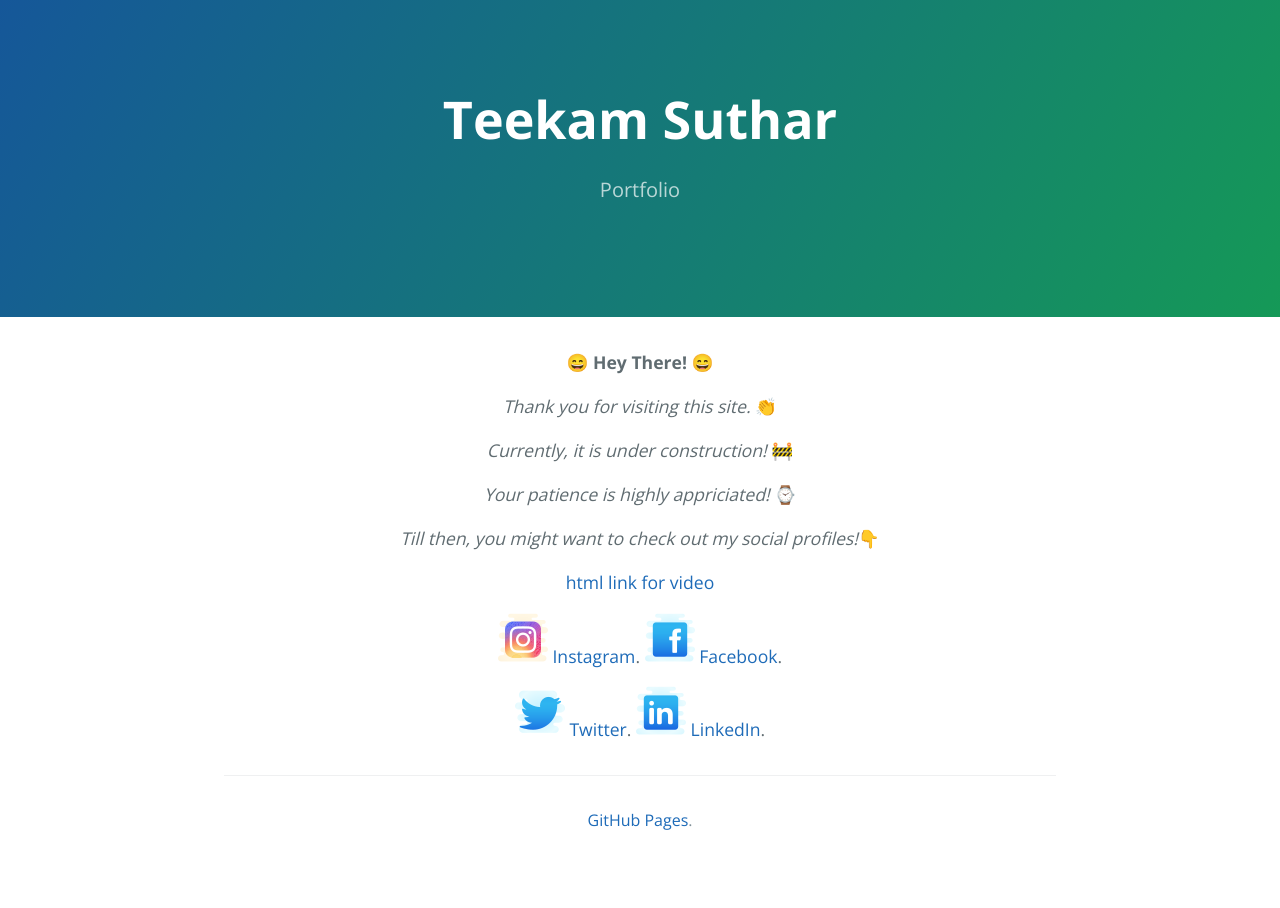
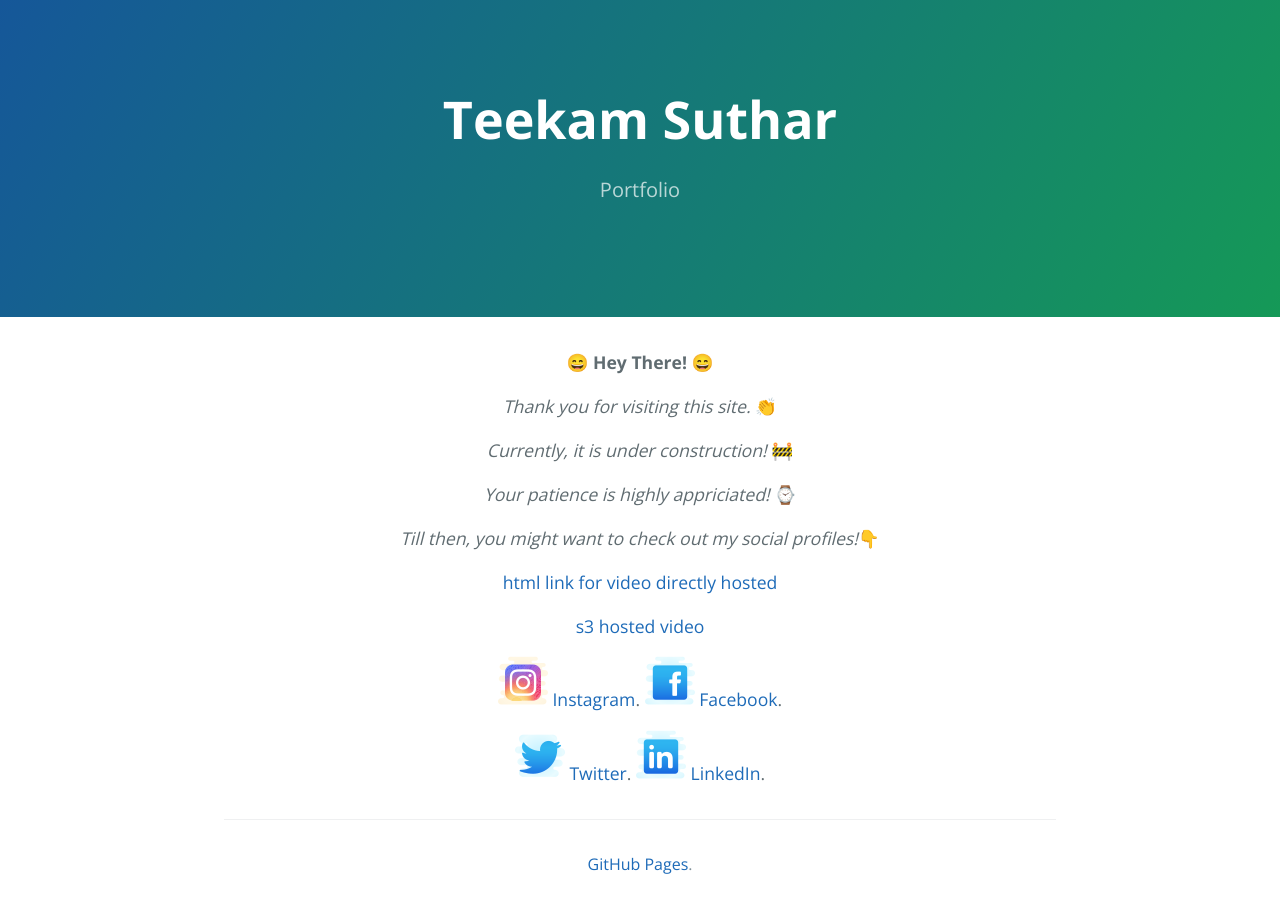
Before and after one commit to teekamsuthar/teekamsuthar.github.io, a Jekyll site: the page built from index.md, in a window 1280 px wide. Built offline with Jekyll 4.4.1, drawn with Linux system fonts in a browser that asks for light colours.

Commit message:
Update index.md

```diff
--- a/index.md
+++ b/index.md
@@ -14,7 +14,9 @@ _Your patience is highly appriciated!_ ⌚
 
 _Till then, you might want to check out my social profiles!_👇
 
-[html link for video](./hello/Untitled Project/Untitled Project.html)
+[html link for video directly hosted](./hello/Untitled Project/Untitled Project.html)
+
+[s3 hosted video](https://recursiveroot-961324320976-us-east-1.s3.amazonaws.com/roundup-03-developing-great-apps.mp4)
 
 ![Instagram](./icons/icons8-instagram-50.png)
 [Instagram](https://instagram.com/teekamsuthar).
```
